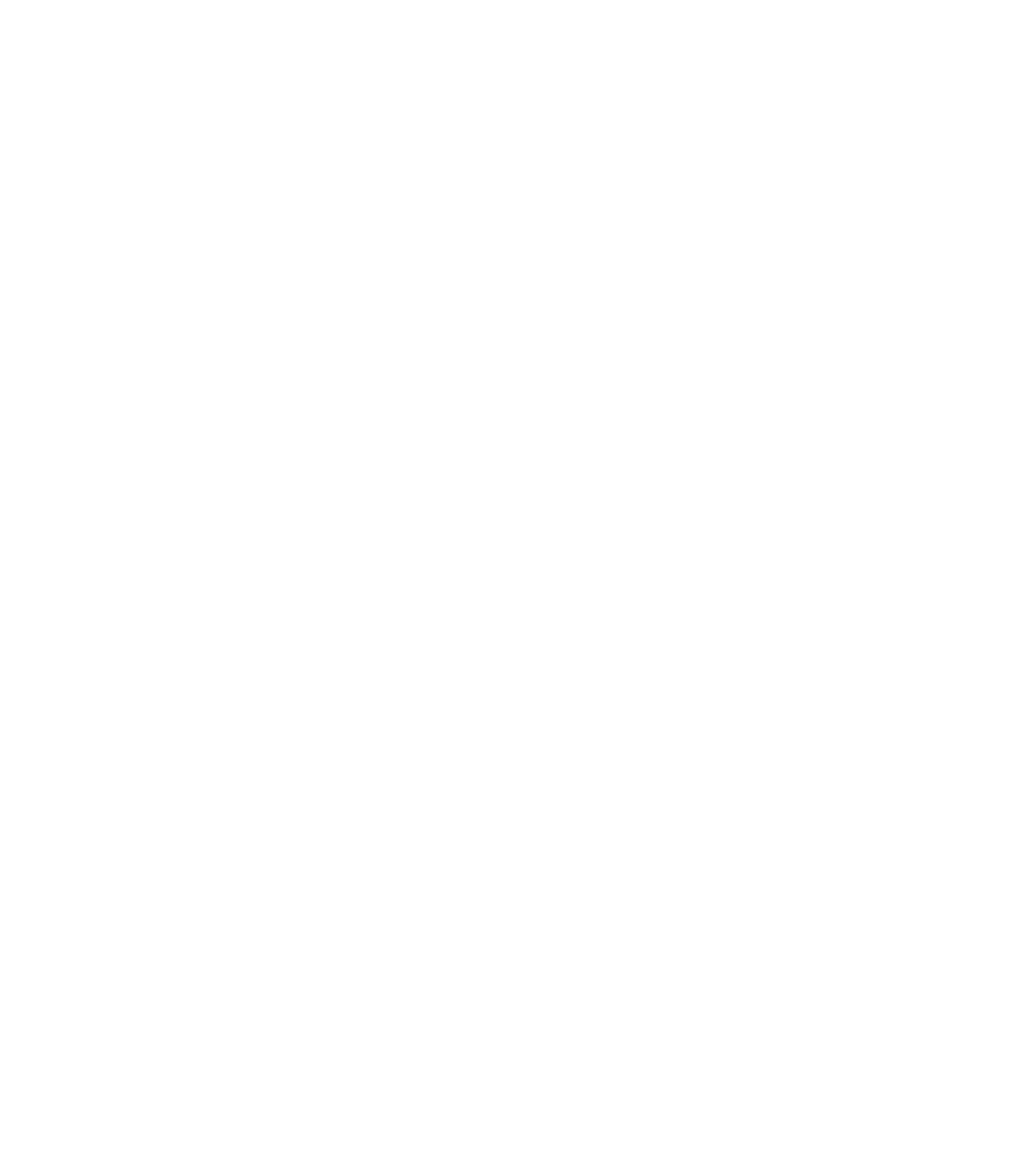
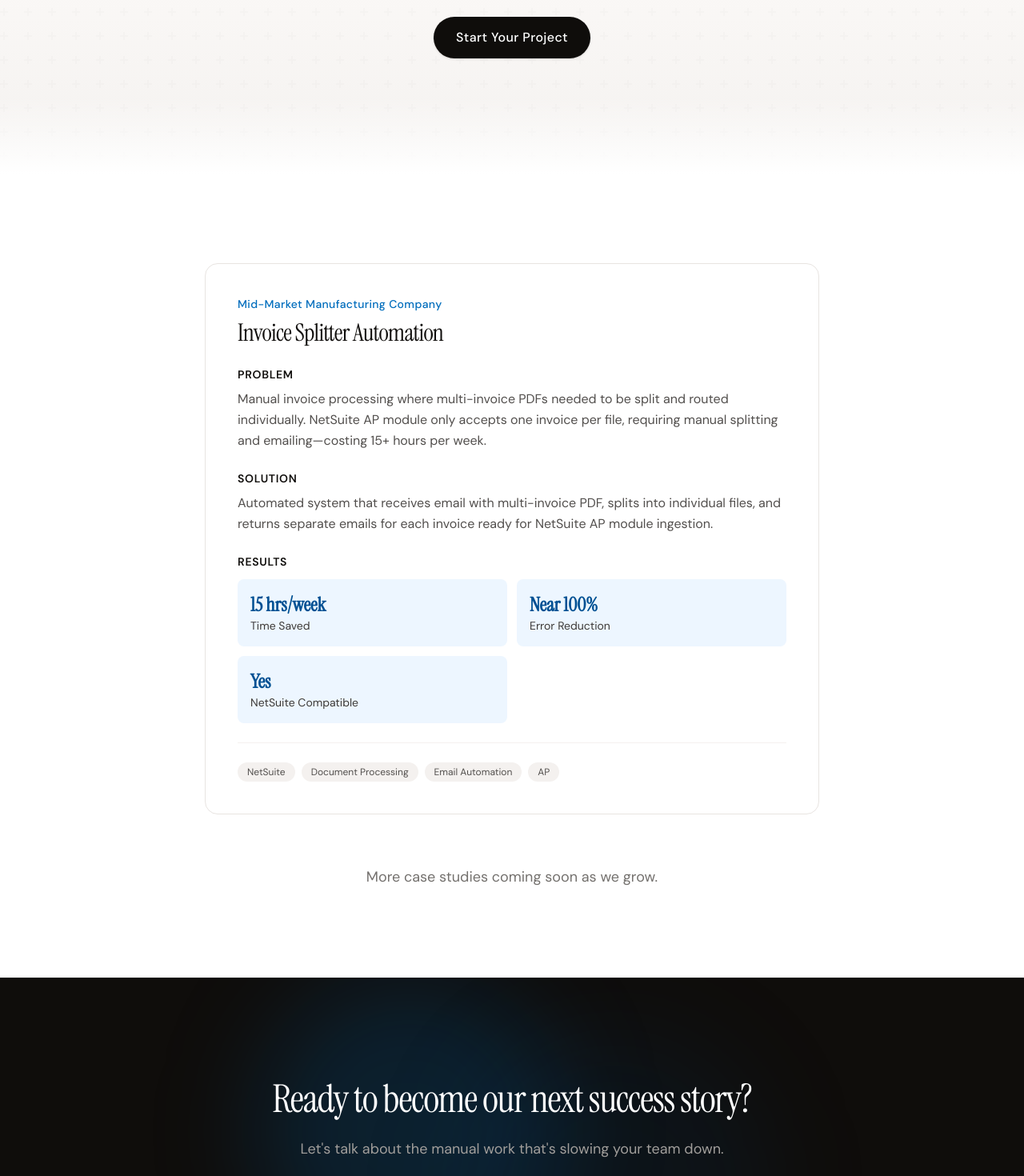
Before and after one commit to jakeschaaf/ProcevoAIWeb, a Next.js app: page /case-studies in a window 1280 px wide. Before the commit this address had no page. Shown: the part 460-1930 px from the top of the page at 80% size. Before the commit the page ends 800 px from the top, so only its background shows below. Built offline with nearby package versions, Linux system fonts and the light colour scheme.

Commit message:
feat(03-02): create dedicated case studies page
- New page at /case-studies with Hero, case study list, and CTA
- Uses allCaseStudies array for easy future additions
- Shows 'more coming soon' message when only one case study
- SEO metadata for case studies discovery

```diff
--- /dev/null
+++ b/app/(marketing)/case-studies/page.tsx
@@ -0,0 +1,57 @@
+import type { Metadata } from 'next';
+import { Hero } from '@/components/hero';
+import { CaseStudyCard } from '@/components/case-study-card';
+import { CTA } from '@/components/cta';
+import { Container } from '@/components/ui/container';
+import { allCaseStudies } from '@/data/case-studies';
+
+export const metadata: Metadata = {
+  title: 'Case Studies',
+  description:
+    'Real automation projects with measurable results. See how we help mid-market companies save time and eliminate errors.',
+  openGraph: {
+    title: 'Case Studies - Procevo AI',
+    description:
+      'Real automation projects with measurable results for mid-market companies.',
+  },
+};
+
+export default function CaseStudiesPage() {
+  return (
+    <>
+      <Hero
+        headline="Real Results for Real Companies"
+        subheadline="We don't just talk about automation—we build it. Here's what we've accomplished for companies just like yours."
+        primaryCTA="Start Your Project"
+        primaryCTALink="/contact"
+      />
+
+      <section className="py-20 md:py-28 bg-white">
+        <Container size="lg">
+          <div className="grid gap-8 lg:gap-10">
+            {allCaseStudies.map((caseStudy, index) => (
+              <div key={index} className="max-w-3xl mx-auto w-full">
+                <CaseStudyCard {...caseStudy} />
+              </div>
+            ))}
+          </div>
+
+          {allCaseStudies.length === 1 && (
+            <div className="mt-16 text-center">
+              <p className="text-gray-500 text-lg">
+                More case studies coming soon as we grow.
+              </p>
+            </div>
+          )}
+        </Container>
+      </section>
+
+      <CTA
+        heading="Ready to become our next success story?"
+        subheading="Let's talk about the manual work that's slowing your team down."
+        ctaText="Schedule a Free Consultation"
+        ctaLink="/contact"
+      />
+    </>
+  );
+}
```
